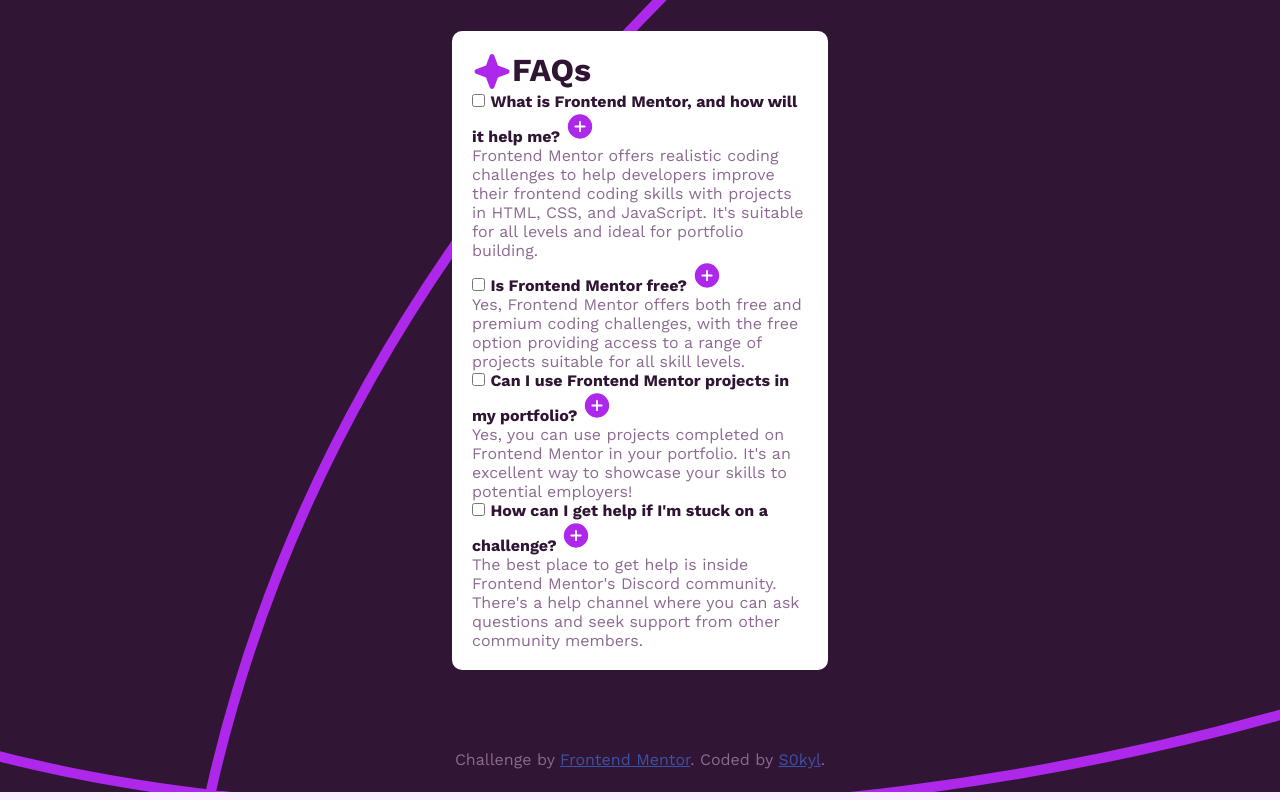
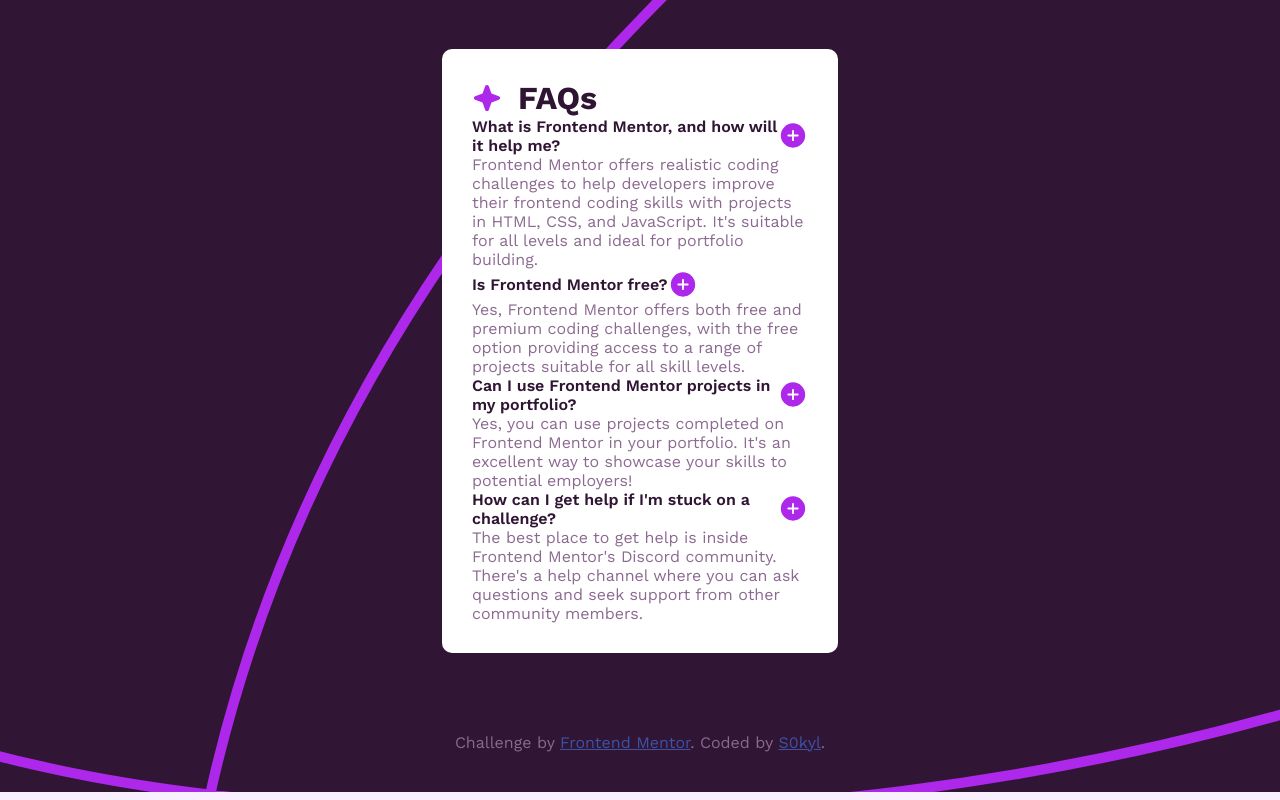
Before and after one commit to th1997/faq-accordion-main, a plain HTML site: page index.html in a window 1280 px wide. Drawn offline with Linux system fonts and the light colour scheme.

Commit message:
accordion menu

```diff
--- a/style.css
+++ b/style.css
@@ -33,23 +33,46 @@ body{
 main{
     background-color: var(--White);
     border-radius: 10px 10px;
-    padding: 20px;
+    padding: 30px;
     max-width: 21rem;
 }
 
 .title_container{
     display: flex;
     flex-direction: row;
+    gap: 1rem;
 }
 
-.question_container label, .Card_Content h1{
-    color: var(--Dark-purple);
+.title_container img{
+    max-width: 30px;
+}
+
+.question_container{ font-size: 1rem }
+
+.question_container label, .Card_Content h1{ color: var(--Dark-purple) }
+
+.Card_Content h1{
     font-weight: 700;
+    font-size: 2rem;
+}
+
+.question_container label{
+    font-weight: 600;
+    display: flex;
+    flex-direction: row;
+    align-items: center;
+}
+
+.question_container label:hover {
+    color: var(--Grayish-purple)
 }
 
 p{
     color: var(--Grayish-purple);
+    font-weight: 400;
 }
+
+input[type=checkbox]{ display: none }
 
 footer { text-align: center }
 footer a { color: var(--footer-color) }
```
